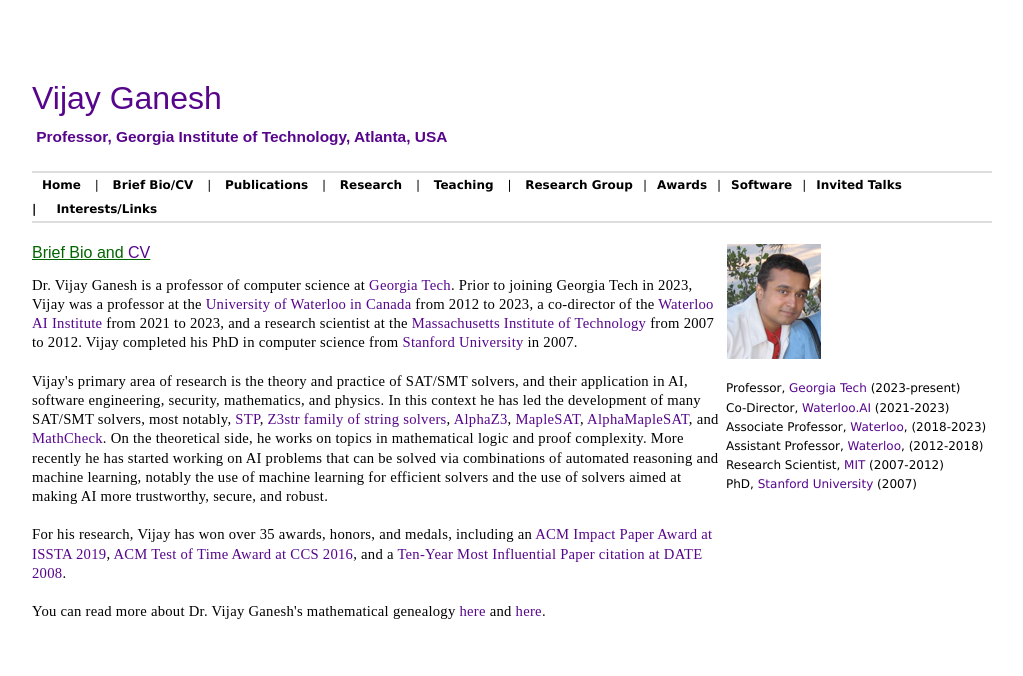
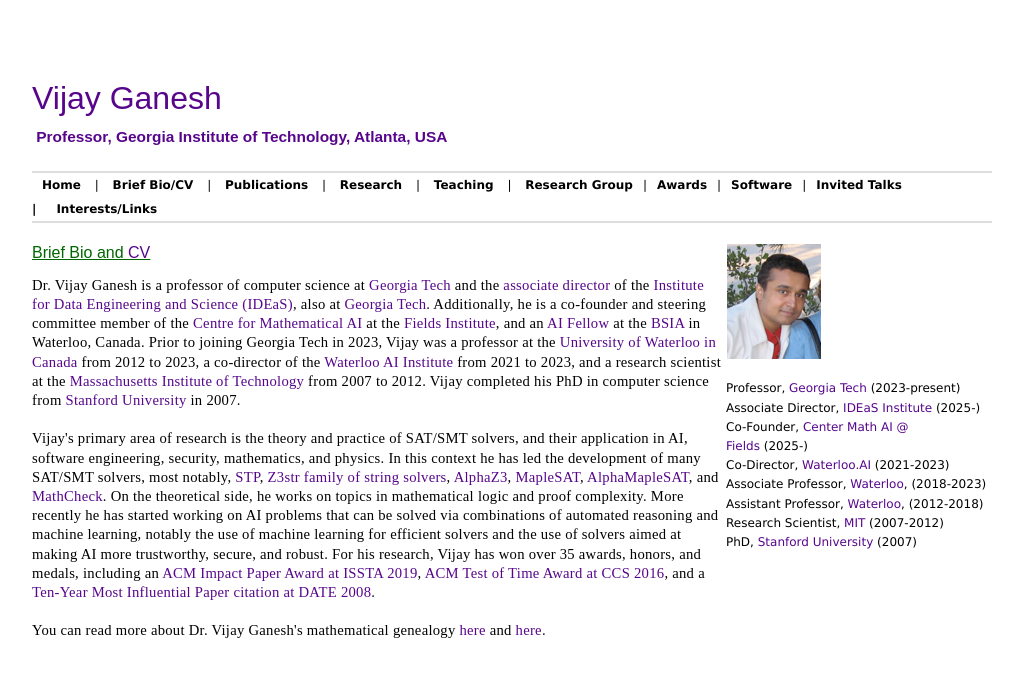
Before and after one commit to vganesh1/vganesh1.github.io, a plain HTML site: page briefbio.html in a window 1280 px wide. Shown: the whole page, without its empty margins (128-1151 px from the left). Drawn offline with Linux system fonts and the light colour scheme.

Commit message:
brief bio

```diff
--- a/briefbio.html
+++ b/briefbio.html
@@ -41,6 +41,65 @@
         <font face="Arial"> </font>Professor, <a
           href="https://gatech.edu" target="_blank"
           moz-do-not-send="true">Georgia Tech</a> (2023-present)<br>
+        <span style="caret-color: rgb(0, 0, 0); color: rgb(0, 0, 0);
+          font-family: &quot;Lucida Grande&quot;, Tahoma, Arial,
+          Helvetica, sans-serif; font-size: 12px; font-style: normal;
+          font-variant-caps: normal; font-weight: 400; letter-spacing:
+          normal; orphans: auto; text-align: left; text-indent: 0px;
+          text-transform: none; white-space: normal; widows: auto;
+          word-spacing: 0px; -webkit-text-stroke-width: 0px;
+          background-color: rgb(255, 255, 255); text-decoration: none;
+          display: inline !important; float: none;">Associate Director,<span
+            class="Apple-converted-space">&nbsp;</span></span><a
+          href="https://research.gatech.edu/data" target="_blank"
+          moz-do-not-send="true" style="color: rgb(87, 6, 140);
+          text-decoration: none; font-family: &quot;Lucida Grande&quot;,
+          Tahoma, Arial, Helvetica, sans-serif; font-size: 12px;
+          font-style: normal; font-variant-caps: normal; font-weight:
+          400; letter-spacing: normal; orphans: auto; text-align: left;
+          text-indent: 0px; text-transform: none; white-space: normal;
+          widows: auto; word-spacing: 0px; -webkit-text-stroke-width:
+          0px;">IDEaS Institute</a><span style="caret-color: rgb(0, 0,
+          0); color: rgb(0, 0, 0); font-family: &quot;Lucida
+          Grande&quot;, Tahoma, Arial, Helvetica, sans-serif; font-size:
+          12px; font-style: normal; font-variant-caps: normal;
+          font-weight: 400; letter-spacing: normal; orphans: auto;
+          text-align: left; text-indent: 0px; text-transform: none;
+          white-space: normal; widows: auto; word-spacing: 0px;
+          -webkit-text-stroke-width: 0px; background-color: rgb(255,
+          255, 255); text-decoration: none; display: inline !important;
+          float: none;"><span class="Apple-converted-space">&nbsp;</span>(2025-)<br>
+        </span><span style="caret-color: rgb(0, 0, 0); color: rgb(0, 0,
+          0); font-family: &quot;Lucida Grande&quot;, Tahoma, Arial,
+          Helvetica, sans-serif; font-size: 12px; font-style: normal;
+          font-variant-caps: normal; font-weight: 400; letter-spacing:
+          normal; orphans: auto; text-align: left; text-indent: 0px;
+          text-transform: none; white-space: normal; widows: auto;
+          word-spacing: 0px; -webkit-text-stroke-width: 0px;
+          background-color: rgb(255, 255, 255); text-decoration: none;
+          display: inline !important; float: none;">Co-Founder,<span
+            class="Apple-converted-space">&nbsp;</span></span><a
+          href="http://www.fields.utoronto.ca/centres/centre-mathematical-ai"
+          style="color: rgb(87, 6, 140); text-decoration: none;
+          font-family: &quot;Lucida Grande&quot;, Tahoma, Arial,
+          Helvetica, sans-serif; font-size: 12px; font-style: normal;
+          font-variant-caps: normal; font-weight: 400; letter-spacing:
+          normal; orphans: auto; text-align: left; text-indent: 0px;
+          text-transform: none; white-space: normal; widows: auto;
+          word-spacing: 0px; -webkit-text-stroke-width: 0px;">Center
+          Math AI @ Fields</a><span style="caret-color: rgb(0, 0, 0);
+          color: rgb(0, 0, 0); font-family: &quot;Lucida Grande&quot;,
+          Tahoma, Arial, Helvetica, sans-serif; font-size: 12px;
+          font-style: normal; font-variant-caps: normal; font-weight:
+          400; letter-spacing: normal; orphans: auto; text-align: left;
+          text-indent: 0px; text-transform: none; white-space: normal;
+          widows: auto; word-spacing: 0px; -webkit-text-stroke-width:
+          0px; background-color: rgb(255, 255, 255); text-decoration:
+          none; display: inline !important; float: none;"><span
+            class="Apple-converted-space">&nbsp;</span>(2025-)</span>
+        <meta charset="UTF-8">
+        <meta charset="UTF-8">
+        <br>
         Co-Director, <a
           href="https://uwaterloo.ca/artificial-intelligence-institute/"
           target="_blank" moz-do-not-send="true">Waterloo.AI</a>
@@ -90,13 +149,28 @@
                 padding: 0px; vertical-align: baseline; color: black;
                 letter-spacing: 0.2pt;">Dr. Vijay Ganesh is a professor
                 of computer science at <a href="https://gatech.edu"
-                  target="_blank" moz-do-not-send="true">Georgia Tech</a>.
-                Prior to joining Georgia Tech in 2023, Vijay was a
-                professor at the <a href="https://www.uwaterloo.ca"
-                  target="_blank" moz-do-not-send="true"> University of
-                  Waterloo in Canada</a> from 2012 to 2023, a
-                co-director of the <a
-                  href="https://uwaterloo.ca/artificial-intelligence-institute/"
+                  target="_blank" moz-do-not-send="true">Georgia Tech</a>
+                and the <a
+                  href="https://research.gatech.edu/data/leadership">associate
+                  director</a> of the <a
+                  href="https://research.gatech.edu/data">Institute for
+                  Data Engineering and Science (IDEaS)</a>, also at <a
+                  href="https://gatech.edu">Georgia Tech</a>.
+                Additionally, he is a co-founder and steering committee
+                member of the <a
+                  href="http://www.fields.utoronto.ca/centres/centre-mathematical-ai">Centre
+                  for Mathematical AI</a> at the <a
+                  href="http://www.fields.utoronto.ca/">Fields Institute</a>,
+                and an <a
+                  href="https://balsillieschool.ca/people/vijay-ganesh/">AI
+                  Fellow</a> at the <a
+                  href="https://balsillieschool.ca/">BSIA</a> in
+                Waterloo, Canada. Prior to joining Georgia Tech in 2023,
+                Vijay was a professor at the <a
+                  href="https://www.uwaterloo.ca" target="_blank"
+                  moz-do-not-send="true"> University of Waterloo in
+                  Canada</a> from 2012 to 2023, a co-director of the <a
+href="https://uwaterloo.ca/artificial-intelligence-institute/"
                   target="_blank" moz-do-not-send="true">Waterloo AI
                   Institute</a> from 2021 to 2023, and a research
                 scientist at the <a href="https://web.mit.edu"
@@ -124,6 +198,7 @@
 
 
 
+
                   family of string solvers</a>, <a
                   href="https://arxiv.org/abs/2401.17159"
                   target="_blank" moz-do-not-send="true">AlphaZ3</a>, <a
@@ -139,12 +214,11 @@
                 via combinations of automated reasoning and machine
                 learning, notably the use of machine learning for
                 efficient solvers and the use of solvers aimed at making
-                AI more trustworthy, secure, and robust.<br>
-                <br>
-              </span></span><span style="border: 0px none; font-style:
-              normal; font-variant-caps: normal; font-weight: 400;
-              font-stretch: inherit; font-size: 13.3333px; line-height:
-              inherit; font-size-adjust: inherit; font-kerning: inherit;
+                AI more trustworthy, secure, and robust.</span></span><span
+              style="border: 0px none; font-style: normal;
+              font-variant-caps: normal; font-weight: 400; font-stretch:
+              inherit; font-size: 13.3333px; line-height: inherit;
+              font-size-adjust: inherit; font-kerning: inherit;
               font-variant-alternates: inherit; font-variant-ligatures:
               inherit; font-variant-numeric: inherit;
               font-variant-east-asian: inherit; font-variant-position:
@@ -160,7 +234,7 @@
                 inherit; font-size-adjust: inherit; font-kerning:
                 inherit; font-feature-settings: inherit; margin: 0px;
                 padding: 0px; vertical-align: baseline; color: black;
-                letter-spacing: 0.2pt;">For his research, Vijay has won
+                letter-spacing: 0.2pt;"> For his research, Vijay has won
                 over 35 awards, honors, and medals, including an <a
                   href="https://conf.researchr.org/home/issta-2019"
                   target="_blank" moz-do-not-send="true">ACM Impact
```
